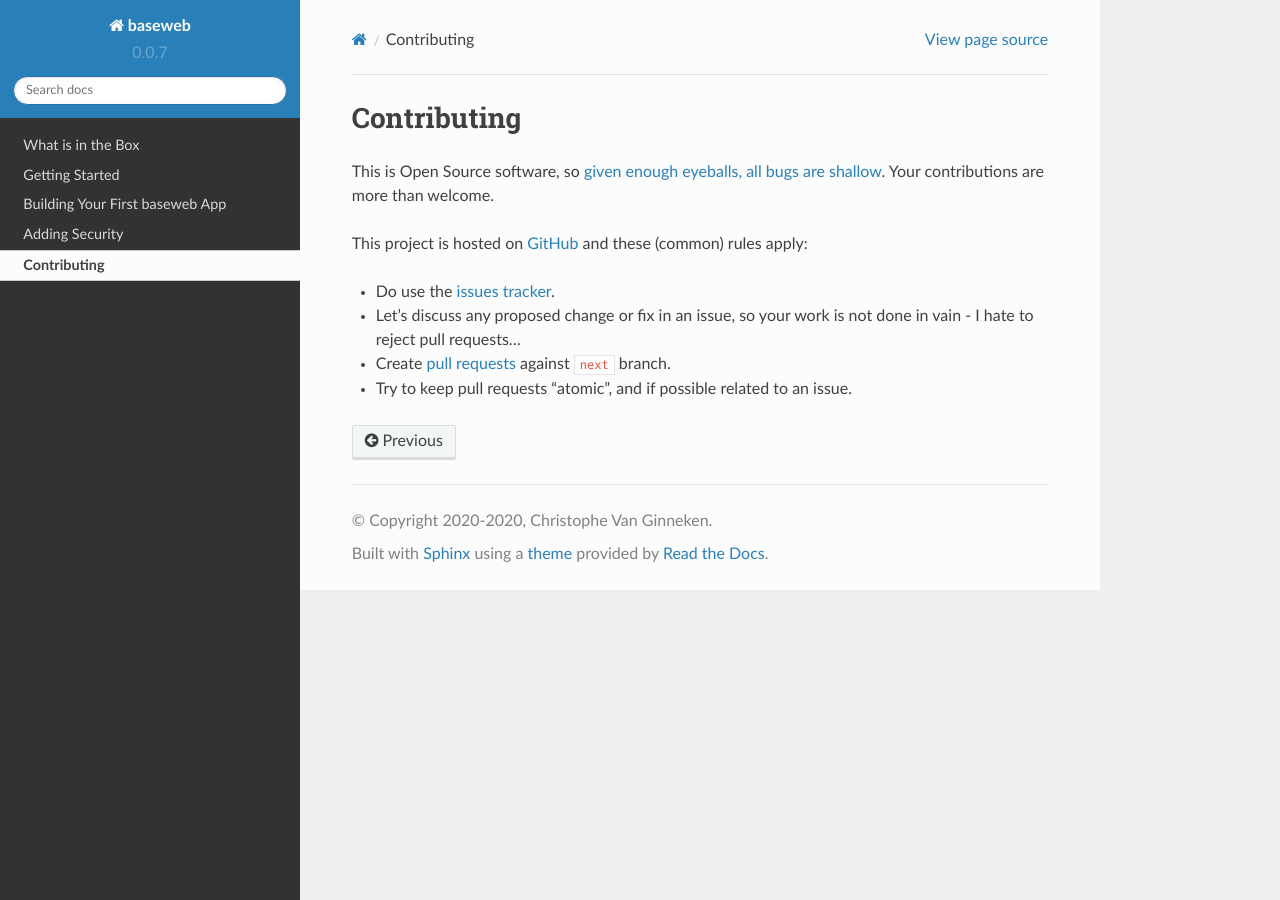
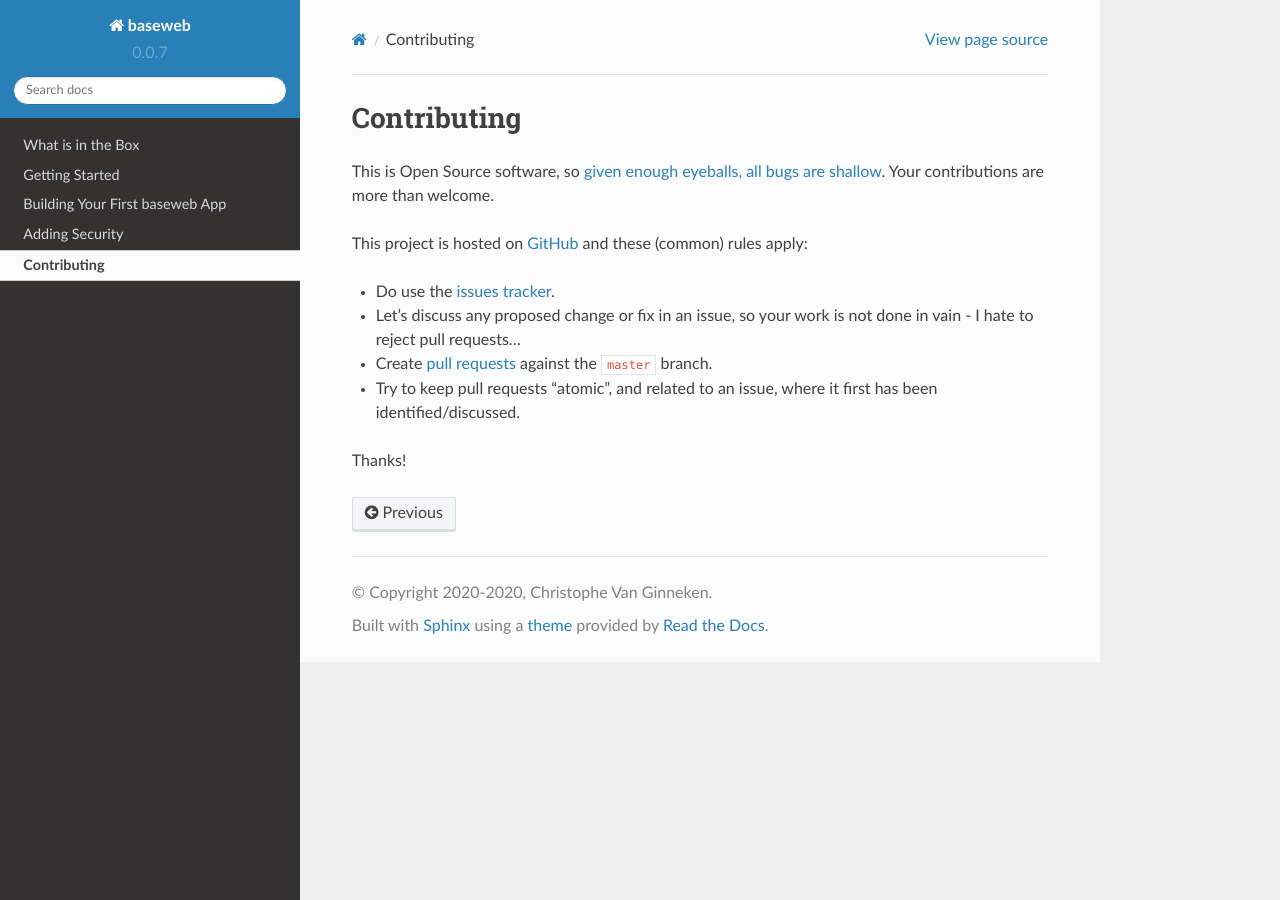
Before and after one commit to christophevg/baseweb, a Sphinx documentation site: the page built from docs/contributing.md, in a window 1280 px wide. Built offline with Sphinx 7.4.7 and the Read the Docs theme 2.0.0, drawn with Linux system fonts in a browser that asks for light colours.

Commit message:
updated contributing page

```diff
--- a/docs/contributing.md
+++ b/docs/contributing.md
@@ -6,5 +6,7 @@ This project is hosted on [GitHub](https://github.com/christophevg/baseweb) and
 
 * Do use the [issues tracker](https://github.com/christophevg/baseweb/issues).
 * Let's discuss any proposed change or fix in an issue, so your work is not done in vain - I hate to reject pull requests...
-* Create [pull requests](https://github.com/christophevg/baseweb/pulls) against `next` branch.
-* Try to keep pull requests "atomic", and if possible related to an issue.
+* Create [pull requests](https://github.com/christophevg/baseweb/pulls) against the `master` branch.
+* Try to keep pull requests "atomic", and related to an issue, where it first has been identified/discussed.
+
+Thanks!
```
